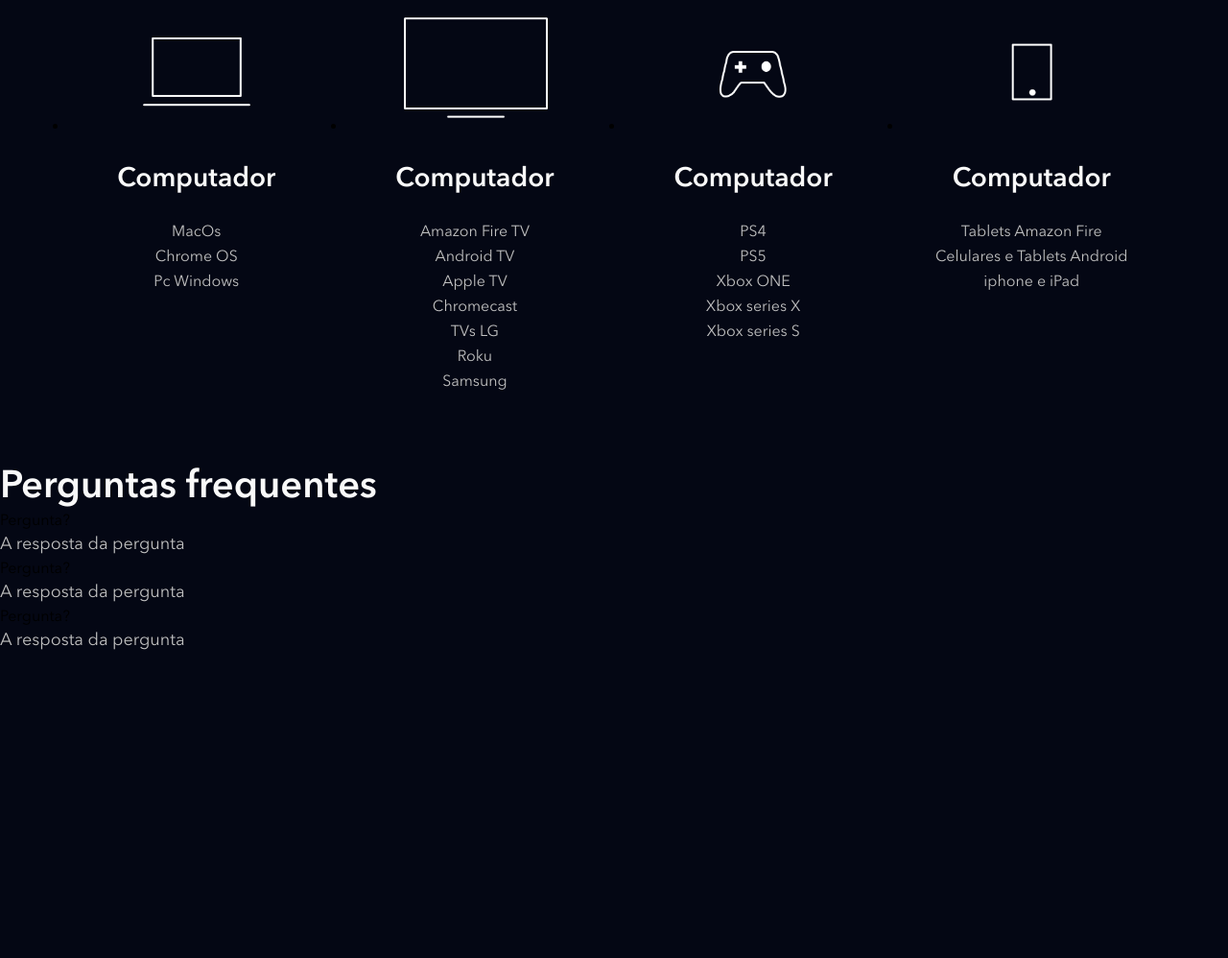
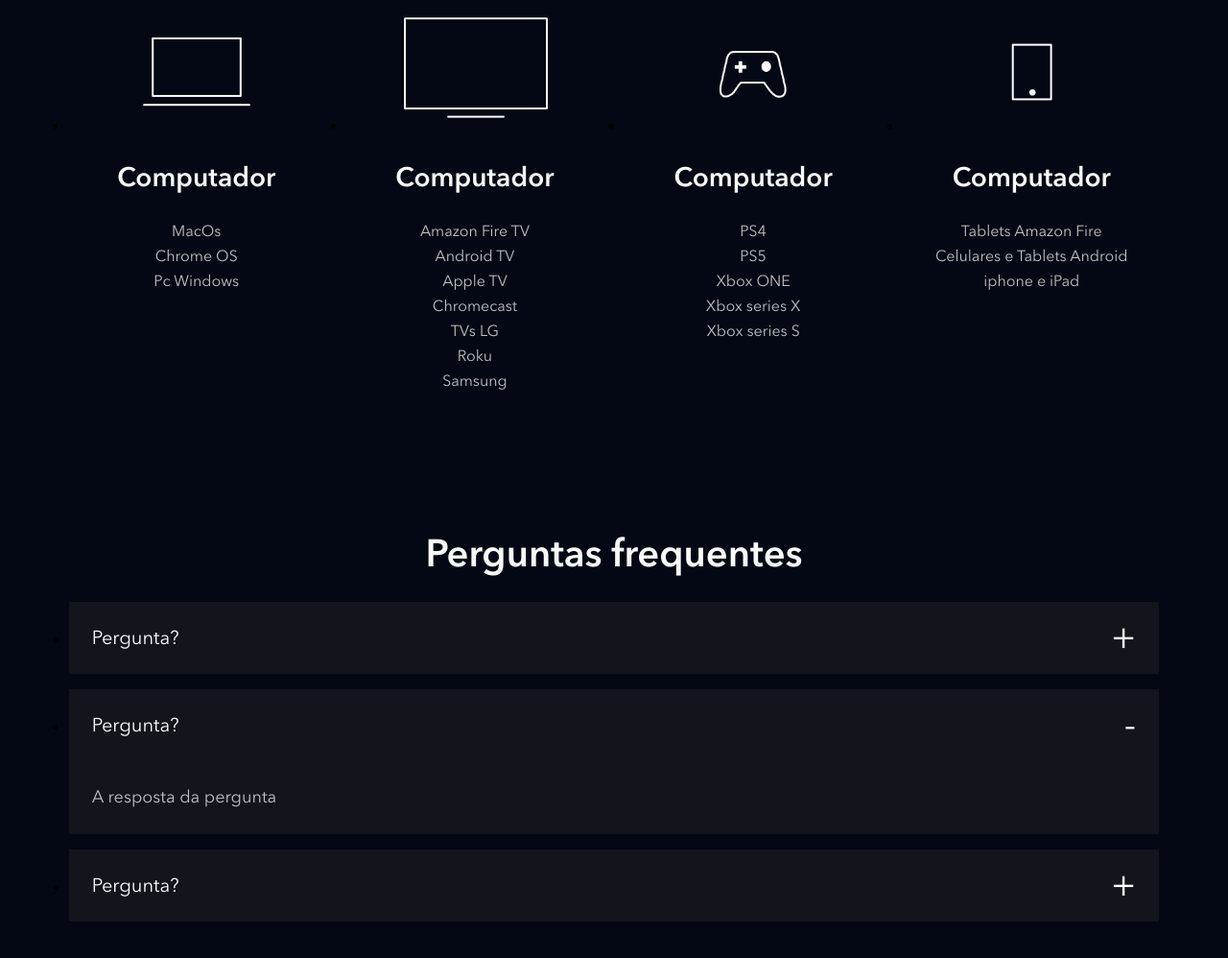
Before and after one commit to VitorV9/clone-disney-plus, a website: page index.html in a window 1280 px wide. Shown: the part 3887-4885 px from the top of the page at 96% size. Before the commit the page ends 4568 px from the top, so only its background shows below. Drawn offline with nearby package versions, Linux system fonts and the light colour scheme; files that its build step writes are made by us from their sources; files whose address does not match are found by name.

Commit message:
feat: estiliza espaçamento, alinhamento e fontes da FAQ

```diff
--- /dev/null
+++ b/src/styles/_faq.scss
@@ -0,0 +1,52 @@
+.faq {
+    padding: 5.6vw;
+
+    h2 {
+        text-align: center;
+        margin-bottom: 24px;
+    }
+
+    &__questions {
+        &__item {
+            background-color: #13151d;
+            margin-bottom: 16px;
+
+            &__question {
+                color: #fff;
+                font-size: 20px;
+                padding: 24px;
+                display: block;
+                cursor: pointer;
+                position: relative;
+
+                &::after {
+                    content: '+';
+                    position: absolute;
+                    top: 0;
+                    right: 24px;
+                    height: 100%;
+                    display: flex;
+                    align-items: center;
+                    font-size: 40px;
+                }
+            }
+
+            &__answer {
+                height: 0;
+                overflow: hidden;
+            }
+
+            &--is-open {
+
+                .faq__questions__item__answer {
+                    height: auto;
+                    padding: 24px;
+                }
+
+                .faq__questions__item__question::after {
+                    content: '-';
+                }
+            }
+        }
+    }
+}
--- a/src/styles/main.scss
+++ b/src/styles/main.scss
@@ -3,6 +3,7 @@
 @use 'shows';
 @use 'plans';
 @use 'available-devices';
+@use 'faq';
 
 * {
     margin: 0;
```
